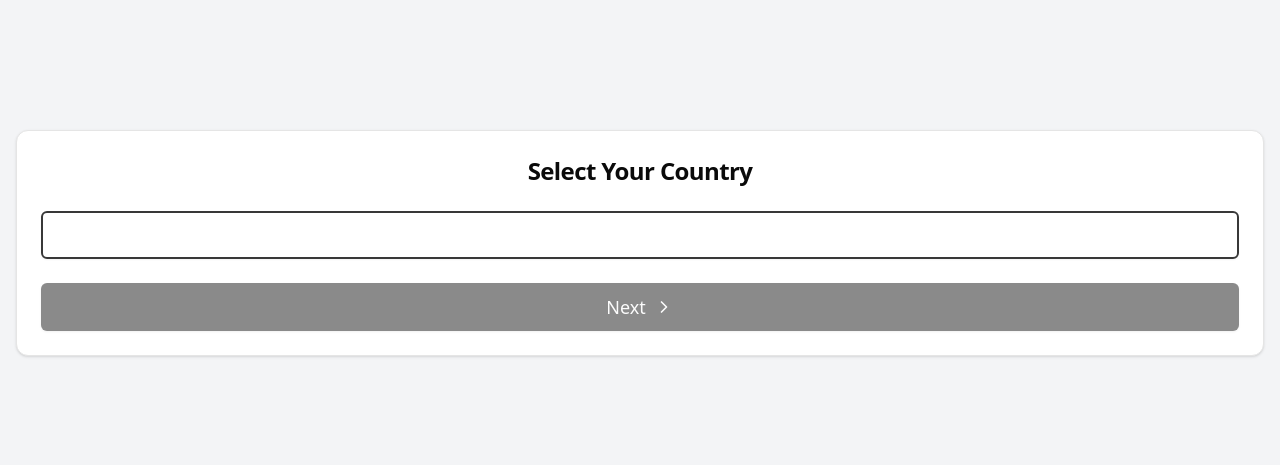
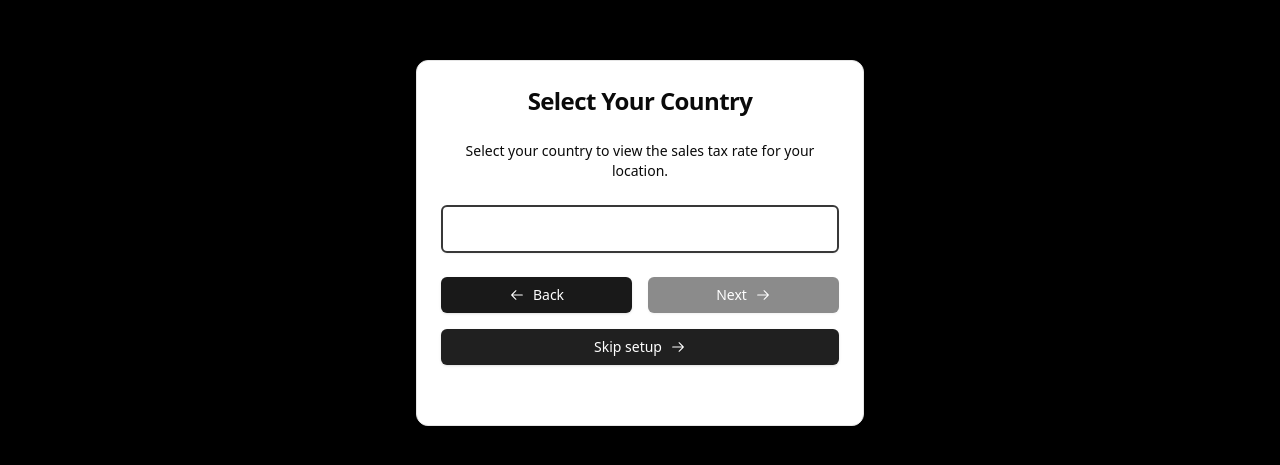
Before and after one commit to vys69/ez-cart, a Next.js app: page /onboarding in a window 1280 px wide. Shown: the part 157-622 px from the top of the page. Built offline with nearby package versions, Linux system fonts and the light colour scheme.

Commit message:
fix cart page

```diff
--- a/src/app/cart/page.tsx
+++ b/src/app/cart/page.tsx
@@ -326,7 +326,7 @@ function CartContent() {
 
   return (
     <div className="min-h-screen bg-[#000000] flex flex-col">
-      <Card className="flex-grow flex flex-col rounded-none overflow-auto border-none">
+      <Card className="bg-[#000000] flex-grow flex flex-col rounded-none overflow-auto border-none">
         <CardHeader className="py-4 flex flex-row items-center justify-between">
           <Button
             variant="ghost"
@@ -381,8 +381,7 @@ function CartContent() {
                   ${items.length > 1 ? 'staggered-animation' : ''}
                 `}
               >
-                <div className="absolute -top-24 -left-24 w-48 h-48 rounded-full bg-[#121212] opacity-80 shadow-custom-red"></div>
-                <div className="absolute -bottom-24 -right-24 w-48 h-48 rounded-full bg-[#1a1a1a] shadow-custom-white"></div>
+
 
                 <div className="flex justify-between items-center mb-2 relative">
                   <span className="text-xl break-words text-white">{item.name}</span>
--- a/src/app/onboarding/page.tsx
+++ b/src/app/onboarding/page.tsx
@@ -1,18 +1,30 @@
 "use client"
 
-import { useState } from "react"
+import { useState, useEffect } from "react"
 import { useRouter } from "next/navigation"
 import CountrySelector from "@/components/CountrySelector"
 import StateSelector from "@/components/StateSelector"
 import { Card, CardContent, CardHeader, CardTitle } from "@/components/ui/card"
 import { Button } from "@/components/ui/button"
-import { ChevronRight } from "lucide-react"
+import { ArrowRightIcon, ArrowLeftIcon } from '@radix-ui/react-icons'
 
 export default function Onboarding() {
   const [step, setStep] = useState(0)
-  const [selectedCountry, setSelectedCountry] = useState("")
-  const [selectedState, setSelectedState] = useState("")
+  const [selectedCountry, setSelectedCountry] = useState<string | null>(null)
+  const [selectedState, setSelectedState] = useState<string | null>(null)
   const router = useRouter()
+
+  useEffect(() => {
+    const storedCurrency = localStorage.getItem("currency")
+    const storedState = localStorage.getItem("state")
+
+    if (step === 0) {
+      setSelectedCountry(storedCurrency)
+    } else if (step === 1) {
+      setSelectedCountry(storedCurrency)
+      setSelectedState(storedState)
+    }
+  }, [step])
 
   const handleCountrySelect = (country: string) => {
     setSelectedCountry(country)
@@ -25,34 +37,73 @@ export default function Onboarding() {
   const handleNext = () => {
     if (step === 0 && selectedCountry) {
       localStorage.setItem("currency", selectedCountry)
-      setStep(1)
+      if (selectedCountry === 'USD') {
+        setStep(1)
+      } else {
+        router.push('/cart')
+      }
     } else if (step === 1 && selectedState) {
       localStorage.setItem("state", selectedState)
-      router.push("/")
+      router.push('/cart')
     }
   }
 
+  const handleBack = () => {
+    if (step === 0) {
+      router.push('/')
+    } else if (step === 1) {
+      setStep(0)
+    }
+  }
+
+  const handleSkip = () => {
+    localStorage.setItem("setupSkipped", "true")
+    router.push('/cart')
+  }
+
   return (
-    <div className="min-h-screen bg-gray-100 flex flex-col justify-center p-4">
-      <Card className="w-full">
+    <div className="min-h-screen bg-[#000000] flex flex-col items-center justify-center p-4">
+      <Card className="w-full max-w-md">
         <CardHeader>
           <CardTitle className="text-2xl font-bold text-center">
             {step === 0 ? "Select Your Country" : "Select Your State"}
           </CardTitle>
         </CardHeader>
         <CardContent>
+          <p className="text-sm mb-6 text-center">
+            {step === 0
+              ? "Select your country to view the sales tax rate for your location."
+              : "Select your state to view the sales tax rate for your location."}
+          </p>
           {step === 0 ? (
             <CountrySelector onSelect={handleCountrySelect} selectedCountry={selectedCountry} />
           ) : (
             <StateSelector onSelect={handleStateSelect} selectedState={selectedState} />
           )}
+          <div className="flex justify-between mt-6 gap-4">
+            <Button
+              onClick={handleBack}
+              className="bg-[#191919] text-white hover:bg-[#2a2a2a] flex-1 py-3 text-sm"
+            >
+              <ArrowLeftIcon className="w-4 h-4 mr-2" /> Back
+            </Button>
+            <Button
+              onClick={handleNext}
+              className="bg-[#191919] text-white hover:bg-[#2a2a2a] flex-1 py-3 text-sm"
+              disabled={step === 0 ? !selectedCountry : !selectedState}
+            >
+              Next <ArrowRightIcon className="w-4 h-4 ml-2" />
+            </Button>
+          </div>
           <Button
-            className="w-full mt-6 h-12 text-lg"
-            onClick={handleNext}
-            disabled={step === 0 ? !selectedCountry : !selectedState}
+            onClick={handleSkip}
+            className="w-full mt-4 bg-[#202020] text-white hover:bg-[#2a2a2a] flex-1 text-sm"
           >
-            Next <ChevronRight className="ml-2 h-5 w-5" />
+            Skip setup <ArrowRightIcon className="w-4 h-4 ml-2" />
           </Button>
+          <span className="text-sm text-white mt-4 block text-center">
+            By skipping, you won&apos;t be able to calculate sales taxes.
+          </span>
         </CardContent>
       </Card>
     </div>
--- a/src/app/step/[id]/StepHandler.tsx
+++ b/src/app/step/[id]/StepHandler.tsx
@@ -56,7 +56,8 @@ export default function StepHandler({ params }: { params: { id: string } }) {
   }
 
   const handleSkip = () => {
-    router.push('/cart')
+    localStorage.setItem("setupSkipped", "true");
+    router.push('/cart');
   }
 
   return (
@@ -92,7 +93,7 @@ export default function StepHandler({ params }: { params: { id: string } }) {
           onClick={handleSkip}
           className="w-full mt-4 bg-[#202020] text-white hover:bg-[#2a2a2a] flex-1 text-sm"
         >
-          Skip <ArrowRightIcon className="w-4 h-4 ml-2" />
+          Skip setup<ArrowRightIcon className="w-4 h-4 ml-2" />
         </Button>
         <span className="text-sm text-white mt-4 text-neutral-800">
           By skipping, you won&apos;t be able to calculate sales taxes.
```
